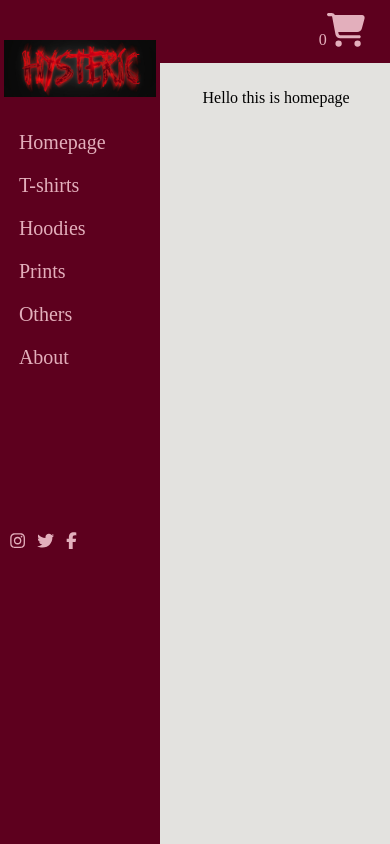
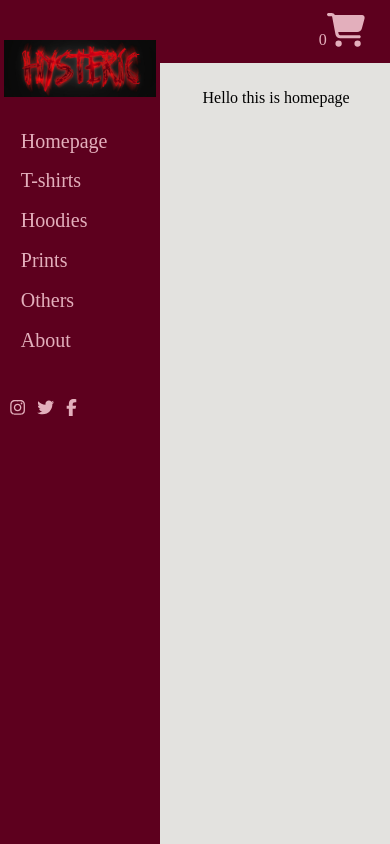
Before and after one commit to gitRaed/hysteric, a React (Create React App) app: page / in a window 390 px wide. Shown: the top 844 px of the page. Built offline with nearby package versions, Linux system fonts and the light colour scheme; a web font is replaced by a local one.

Commit message:
delete bootsrap + update navbar responsiveness

```diff
--- a/package.json
+++ b/package.json
@@ -9,7 +9,6 @@
     "@testing-library/jest-dom": "^5.16.4",
     "@testing-library/react": "^13.2.0",
     "@testing-library/user-event": "^13.5.0",
-    "bootstrap": "^5.1.3",
     "react": "^18.1.0",
     "react-dom": "^18.1.0",
     "react-scripts": "5.0.1",
--- a/src/styles/navbar.css
+++ b/src/styles/navbar.css
@@ -18,12 +18,12 @@
 
 nav ul{
     list-style-type: none;
-    padding: 0 0 0 15px;
+    padding: 0 0 0 2vmax;
     font-size: 20px;
 }
 
 nav ul li {
-    padding: 10px 0 10px 0;
+    padding: 1vmax 0 1vmax 0;
 }
 
 nav ul li span {
@@ -32,7 +32,7 @@ nav ul li span {
 
 .socials {
     position: relative;
-    top: 15vh;
+    top: 2vmax;
     height: 2vmax;
 }
 
@@ -42,7 +42,7 @@ a {
 
 .socials-icon {
     height: 100%;
-    padding: 0.5vmax;
+    padding: 0 0.5vmax 0 0.5vmax;
     cursor: pointer;
     border: 2px solid #5d001e;
 }
```
Also changed, not shown: 1 other file (tests, documents, lock files or other folders).
